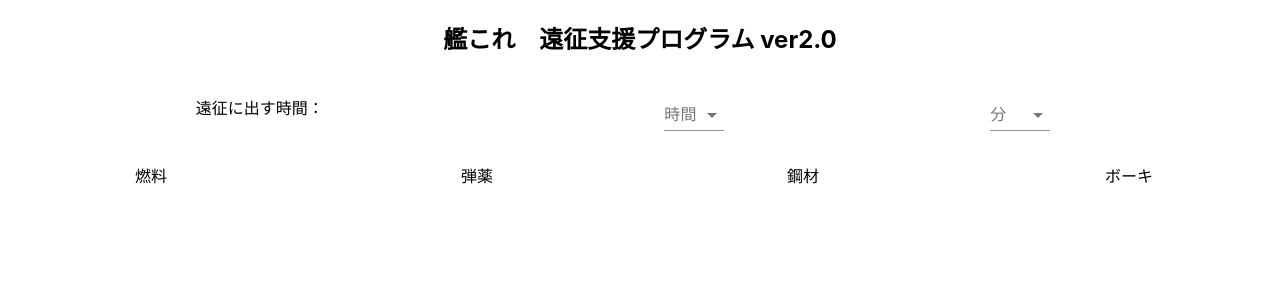
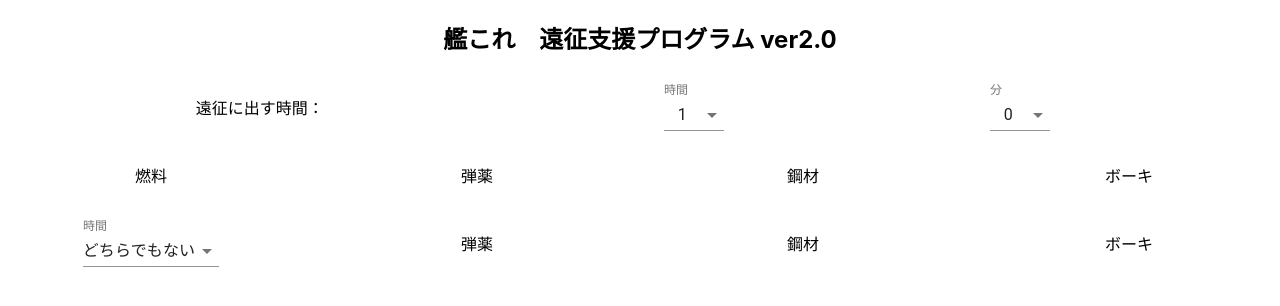
Before and after one commit to hirarira/KanColeEns, a React (Create React App) app in the folder kankore-ens/: page / in a window 1280 px wide. Shown: the top 306 px of the page. Built offline with nearby package versions, Linux system fonts and the light colour scheme.

Commit message:
資材入力欄作成中

```diff
--- a/kankore-ens/src/App.js
+++ b/kankore-ens/src/App.js
@@ -19,13 +19,31 @@
   const classes = useStyles();
   const hourList = [1, 2, 3, 4, 5, 6, 7, 8, 9, 10, 12, 15, 20, 24];
   const minutesList = [0, 5, 10, 15, 20, 25, 30, 35, 40, 45, 50, 55];
-  const [enseiHour, setEnseiHour] = React.useState('');
-  const [enseiMinutes, setEnseiMinutes] = React.useState('');
+  const needLabel = ["とても欲しい", "結構ほしい", "どちらでもない", "少し欲しい", "全くいらない"];
+  const [enseiHour, setEnseiHour] = React.useState(1);
+  const [enseiMinutes, setEnseiMinutes] = React.useState(0);
+  const [needFuel, setNeedFuel] = React.useState(2);
+  const [needBullet, setNeedBulle] = React.useState(2);
+  const [needSteel, setNeedSteel] = React.useState(2);
+  const [needBauxite, setNeedBauxite] = React.useState(2);
+
   const changeEnseiHour = event => {
     setEnseiHour(event.target.value);
   };
   const changeEnseiMinutes = event => {
     setEnseiMinutes(event.target.value);
+  };
+  const changeFuel = event => {
+    setNeedFuel(event.target.value);
+  };
+  const changeBulle = event => {
+    setNeedBulle(event.target.value);
+  };
+  const changeSteel = event => {
+    setNeedSteel(event.target.value);
+  };
+  const changeBauxite = event => {
+    setNeedBauxite(event.target.value);
   };
   return (
     <div className="App">
@@ -36,17 +54,15 @@
         </Grid>
         <Grid item xs={3}>
           <FormControl className={classes.formControl}>
-            <InputLabel id="enseiHour">時間</InputLabel>
+            <InputLabel>時間</InputLabel>
             <Select
-              labelId="enseiHour"
-              id="enseiHourSelect"
               value={enseiHour}
               onChange={changeEnseiHour}
             >
               {
-                hourList.map((x) =>{
+                hourList.map((x, id) =>{
                   return (
-                    <MenuItem value={x}>{x}</MenuItem>
+                    <MenuItem key={id} value={x}>{x}</MenuItem>
                   )
                 })
               }
@@ -55,17 +71,15 @@
         </Grid>
         <Grid item xs={3}>
           <FormControl className={classes.formControl}>
-          <InputLabel id="enseiMinutes">分</InputLabel>
+          <InputLabel>分</InputLabel>
             <Select
-              labelId="enseiMinutes"
-              id="enseiMinutesSelect"
               value={enseiMinutes}
               onChange={changeEnseiMinutes}
             >
               {
-                minutesList.map((x) =>{
+                minutesList.map((x, id) =>{
                   return (
-                    <MenuItem value={x}>{x}</MenuItem>
+                    <MenuItem key={id} value={x}>{x}</MenuItem>
                   )
                 })
               }
@@ -84,6 +98,32 @@
         <Grid item xs={3}>
           ボーキ
         </Grid>
+        <Grid item xs={3}>
+          <FormControl className={classes.formControl}>
+            <InputLabel>時間</InputLabel>
+            <Select
+              value={needFuel}
+              onChange={changeFuel}
+            >
+              {
+                needLabel.map((x, id) =>{
+                  return (
+                    <MenuItem key={id} value={needLabel.length - id - 1}>{x}</MenuItem>
+                  )
+                })
+              }
+            </Select>
+          </FormControl>
+        </Grid>
+        <Grid item xs={3}>
+          弾薬
+        </Grid>
+        <Grid item xs={3}>
+          鋼材
+        </Grid>
+        <Grid item xs={3}>
+          ボーキ
+        </Grid>
       </Grid>
     </div>
   );
```
